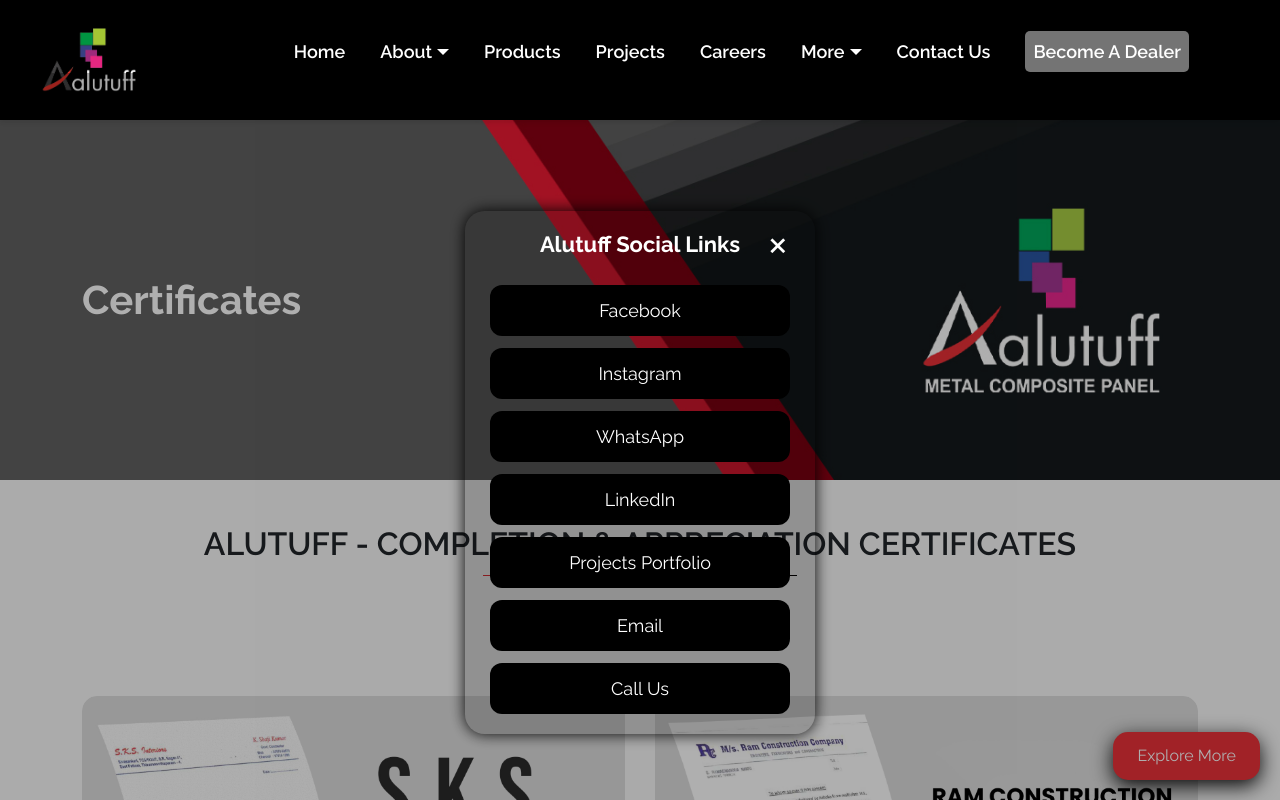
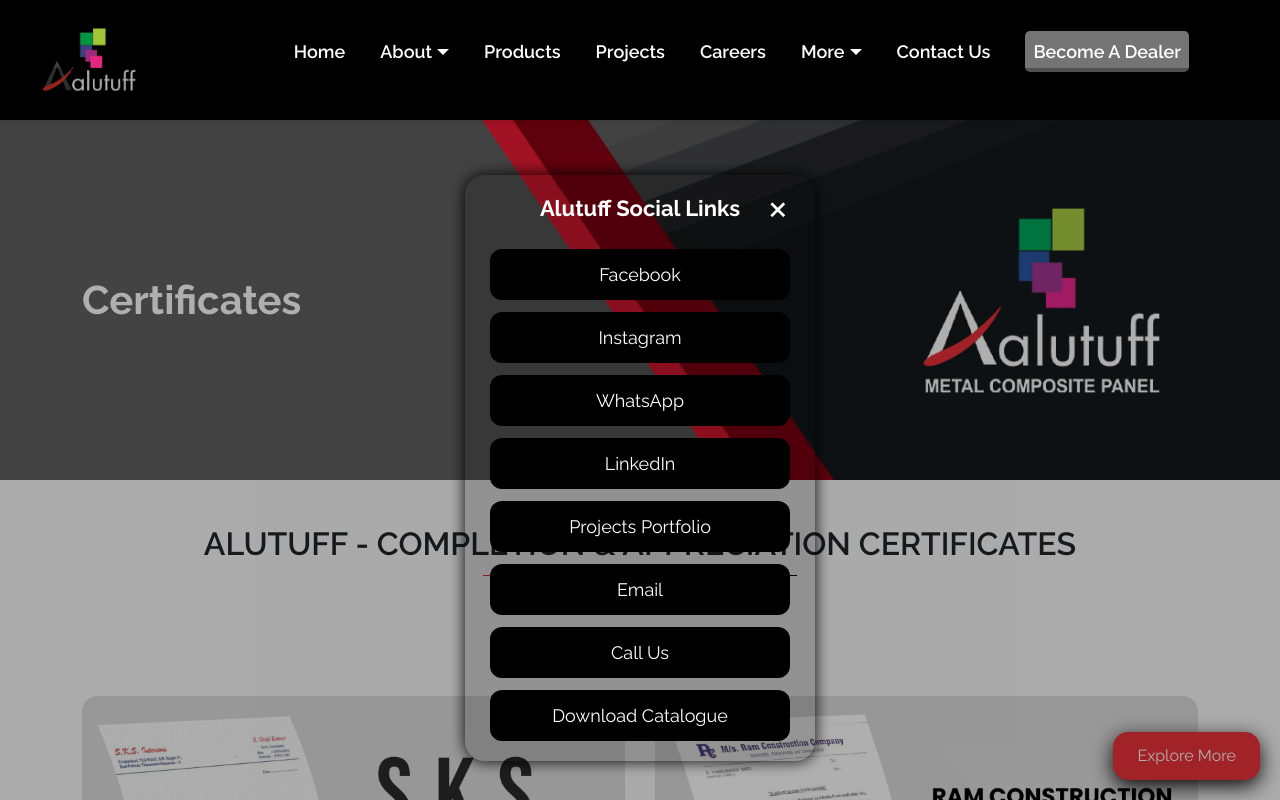
Before and after one commit to rishab-sudo/Alutuff-new, a React (Create React App) app: page /certificates in a window 1280 px wide. Both pictures are taken after a click on the button "Explore More". Shown: the top 800 px of the page. Built offline with nearby package versions, Linux system fonts and the light colour scheme.

Commit message:
24july25

```diff
--- a/src/components/LinkTree.css
+++ b/src/components/LinkTree.css
@@ -16,7 +16,7 @@
 }
 .popup-overlay {
   position: fixed;
-  top: 72.5px;
+  top: 68px;
   left: 0;
   width: 100%;
   height: 100%;
--- a/src/components/LinkTree.js
+++ b/src/components/LinkTree.js
@@ -1,4 +1,5 @@
 import React, { useState } from 'react';
+import cataloguePDF from "../assets/pdf/Shade Card (1).pdf"
 import './LinkTree.css';
 
 const LinkTree = () => {
@@ -24,7 +25,15 @@
               <li ><a href="/projects" target="_blank" rel="noreferrer">Projects Portfolio</a></li>
             <li><a href="mailto:sales@alutuff.in">Email</a></li>
               <li><a href="tel:+916396854974">Call Us</a></li>
-
+<li><a
+style={{ textDecoration:"none"}}
+  href={cataloguePDF}
+  target="_blank"
+  rel="noopener noreferrer"
+  className=""
+>
+  Download Catalogue
+</a></li>
 
              {/*  <li><a href="https://twitter.com" target="_blank" rel="noreferrer">Twitter</a></li> */}
 
```
